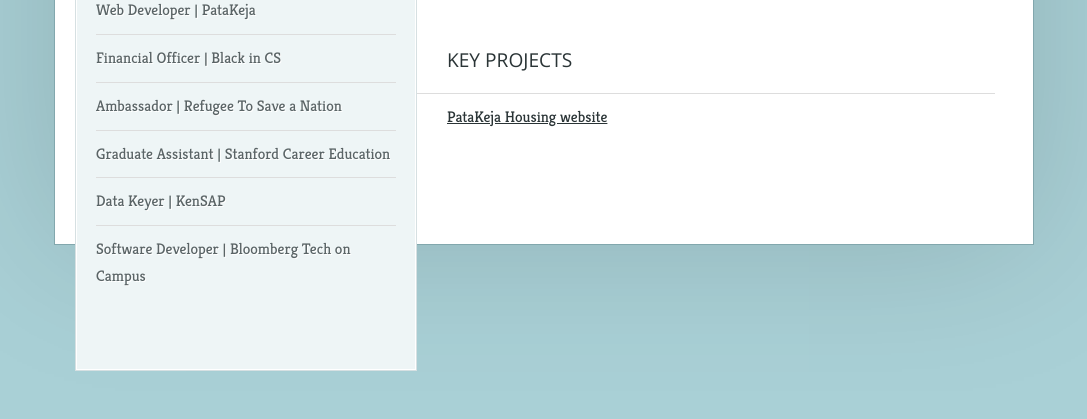
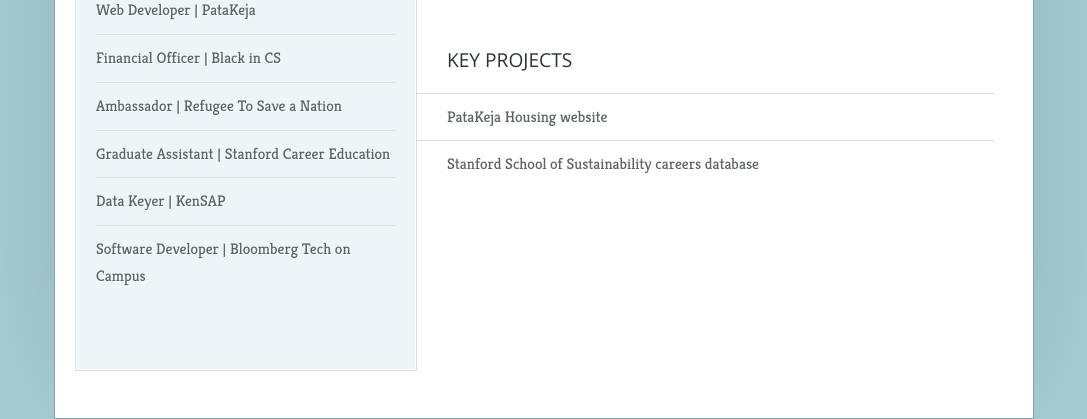
Before and after one commit to alokonyin/alokonyin.github.io, a plain HTML site: page index.html in a window 1280 px wide. Shown: the part 417-836 px from the top of the page, without its empty margins (96-1183 px from the left). Before the commit the page ends 808 px from the top, so only its background shows below. Drawn offline with nearby package versions, Linux system fonts and the light colour scheme.

Commit message:
Update index.html
added key projects

```diff
--- a/index.html
+++ b/index.html
@@ -62,7 +62,8 @@
 					<div class="box">
 						<h3>Key Projects</h3>
 						<ul class="list">
-							<li> <a href= "brianmwevi.github.io/pataKeja/">PataKeja Housing website</li>
+							<li>PataKeja Housing website</li>
+							<li>Stanford School of Sustainability careers database</li>
 						</ul>
 					</div>
 					<br class="clearfix" />
```
